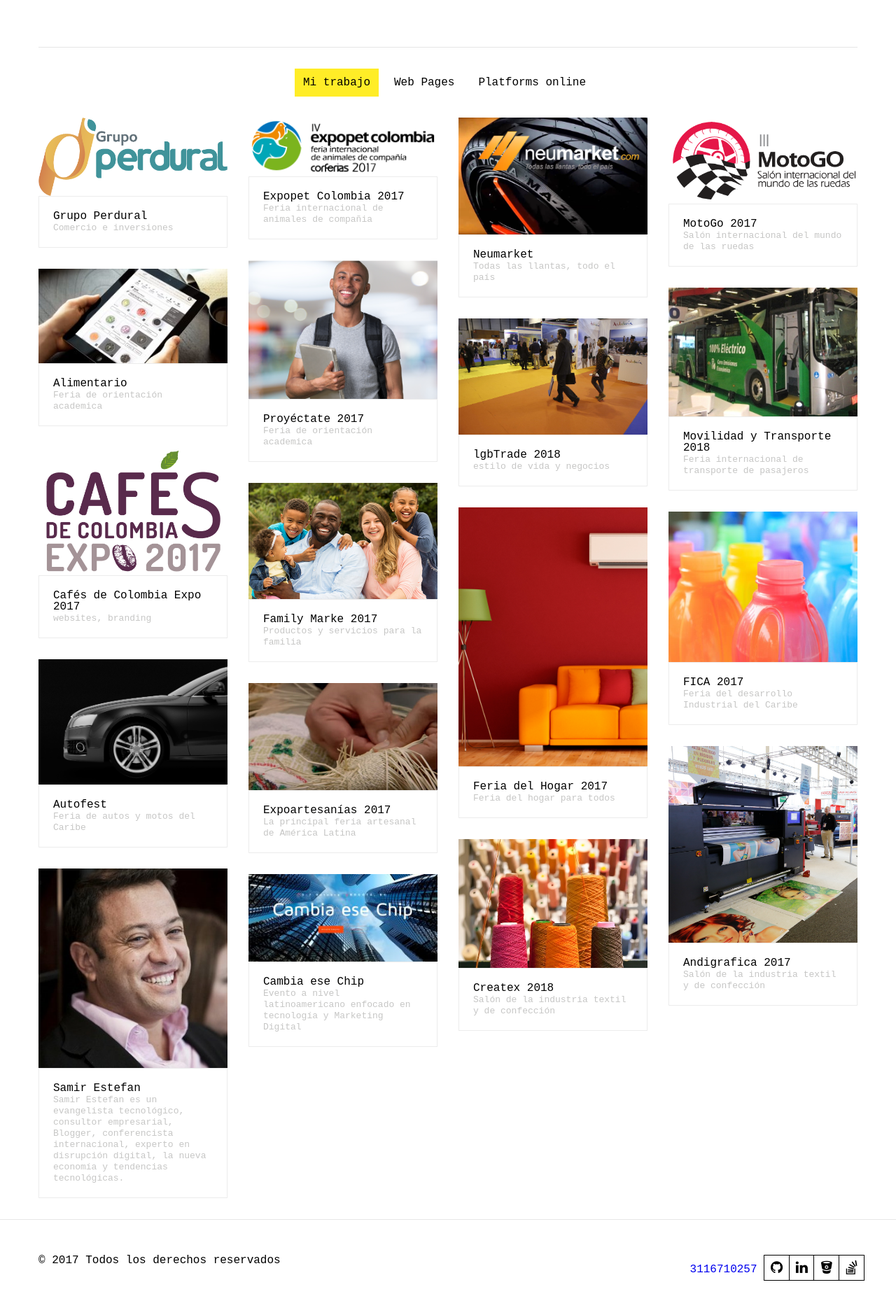
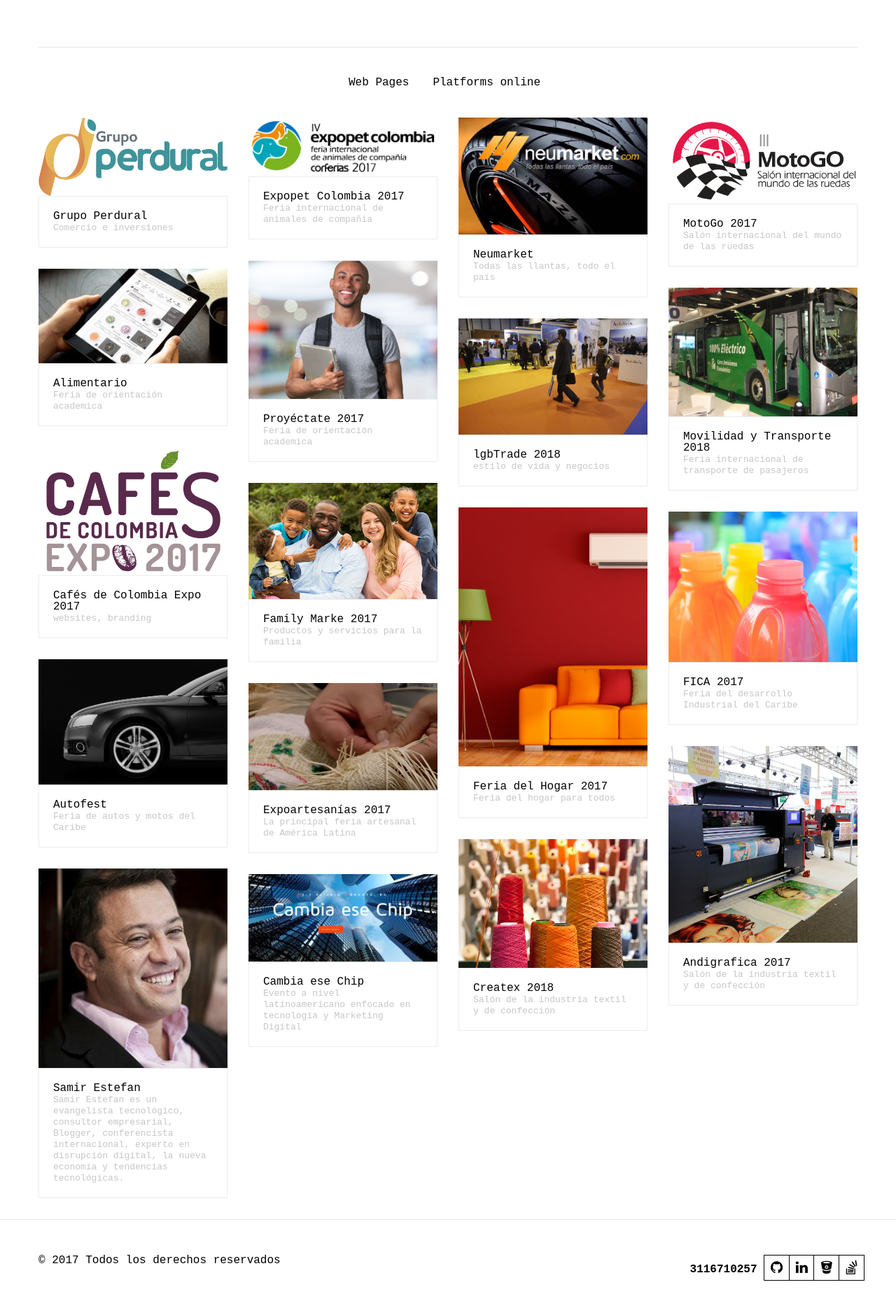
Before and after one commit to daguiheso/Portafolio, a plain HTML site: page index.html in a window 1280 px wide. Shown: the part 296-2155 px from the top of the page at 70% size. Drawn offline with Linux system fonts and the light colour scheme.

Commit message:
Add css styles

```diff
--- /dev/null
+++ b/css/index.css
@@ -0,0 +1,12 @@
+.logo img {
+	max-height: 70px;
+}
+.tel {
+	color: black;
+	font-weight: bold;
+}
+@media screen and (max-width: 700px) {
+	footer {
+		text-align: center;
+	}
+}
--- a/index.html
+++ b/index.html
@@ -10,6 +10,7 @@
   <link rel="stylesheet" type="text/css" href="css/font-awesome.css" media="screen">
   <link rel="stylesheet" type="text/css" href="css/jquery.fancybox-1.3.4.css" media="screen">
   <link rel="stylesheet" type="text/css" href="css/style.css" media="screen">
+  <link rel="stylesheet" type="text/css" href="css/index.css" media="screen">
   <link rel="stylesheet" href="css/dr-framework.css" type="text/css" media="screen">
 
 <link href='http://fonts.googleapis.com/css?family=Roboto:400,100,500,700,900' rel='stylesheet' type='text/css'>
@@ -66,7 +67,7 @@
     <div class="filters clearfix">
       <div class="filter clearfix">
         <ul>
-          <li><a href="#" class="active" data-filter="*">Mi trabajo</a></li>
+          <!--<li><a href="#" class="active" data-filter="*">Mi trabajo</a></li>-->
           <li><a href="#" data-filter=".class1">Web Pages</a></li>
           <!--<li><a href="#" data-filter=".class2">Landing Pages</a></li>-->
           <li><a href="#" data-filter=".class3">Platforms online</a></li>
@@ -368,7 +369,7 @@
     	<p>© 2017 Todos los derechos reservados</p>
 
     	<div class="socials">
-        <a href="tel:+573005443023">3116710257</a>
+        <a href="tel:+573005443023" class="tel">3116710257</a>
     		<a href="https://github.com/daguiheso" target="_blank"><i class="fa fa-github"></i></a>
         <a href="https://linkedin.com/in/daguiheso" target="_blank"><i class="fa fa-linkedin"></i></a>
     		<a href="https://bitbucket.org/dhfrontend" target="_blank"><i class="fa fa-bitbucket"></i></a>
```
Also changed, not shown: about.html (+3 -1 lines), images/danielhernandez.png.
